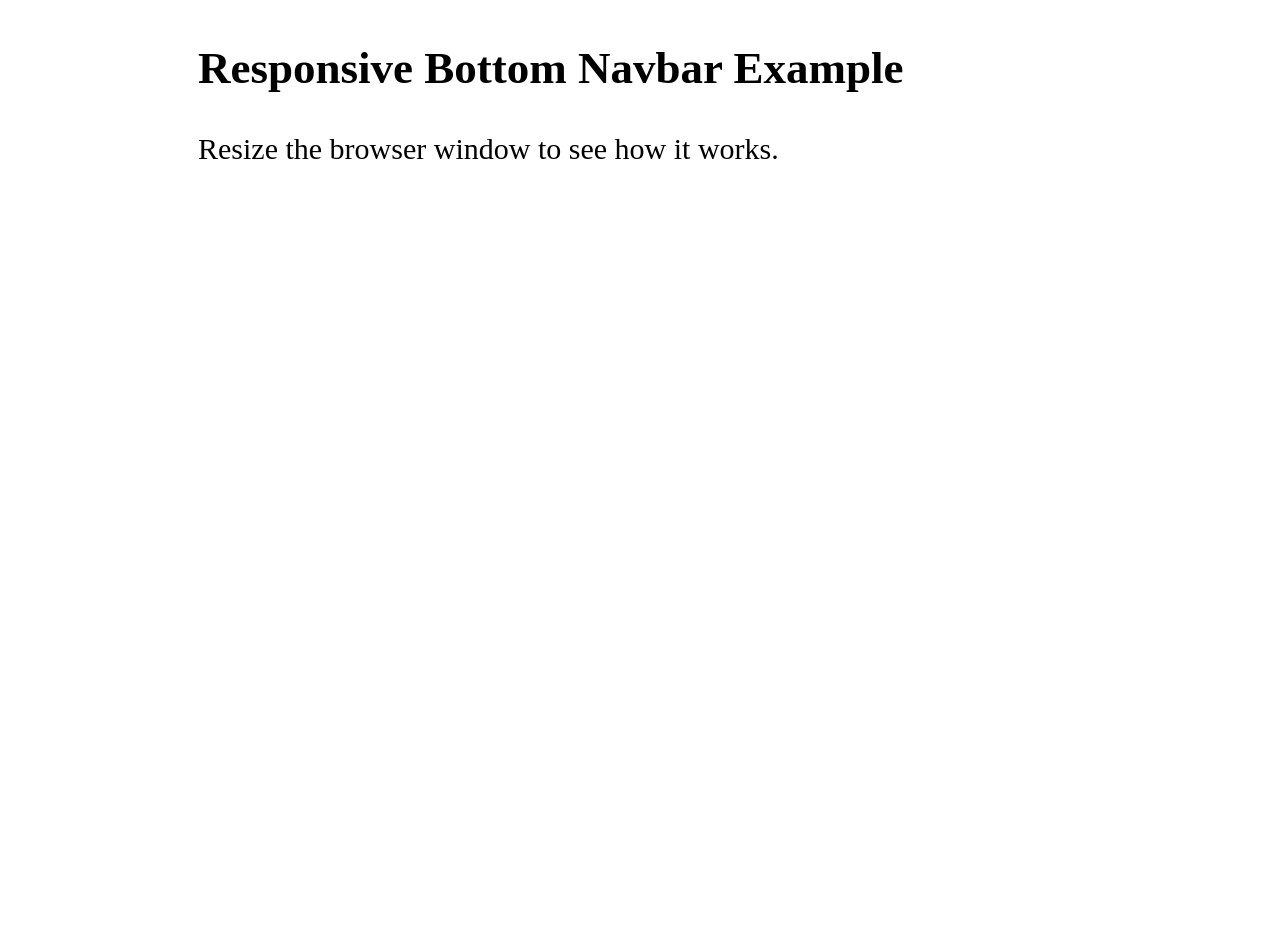
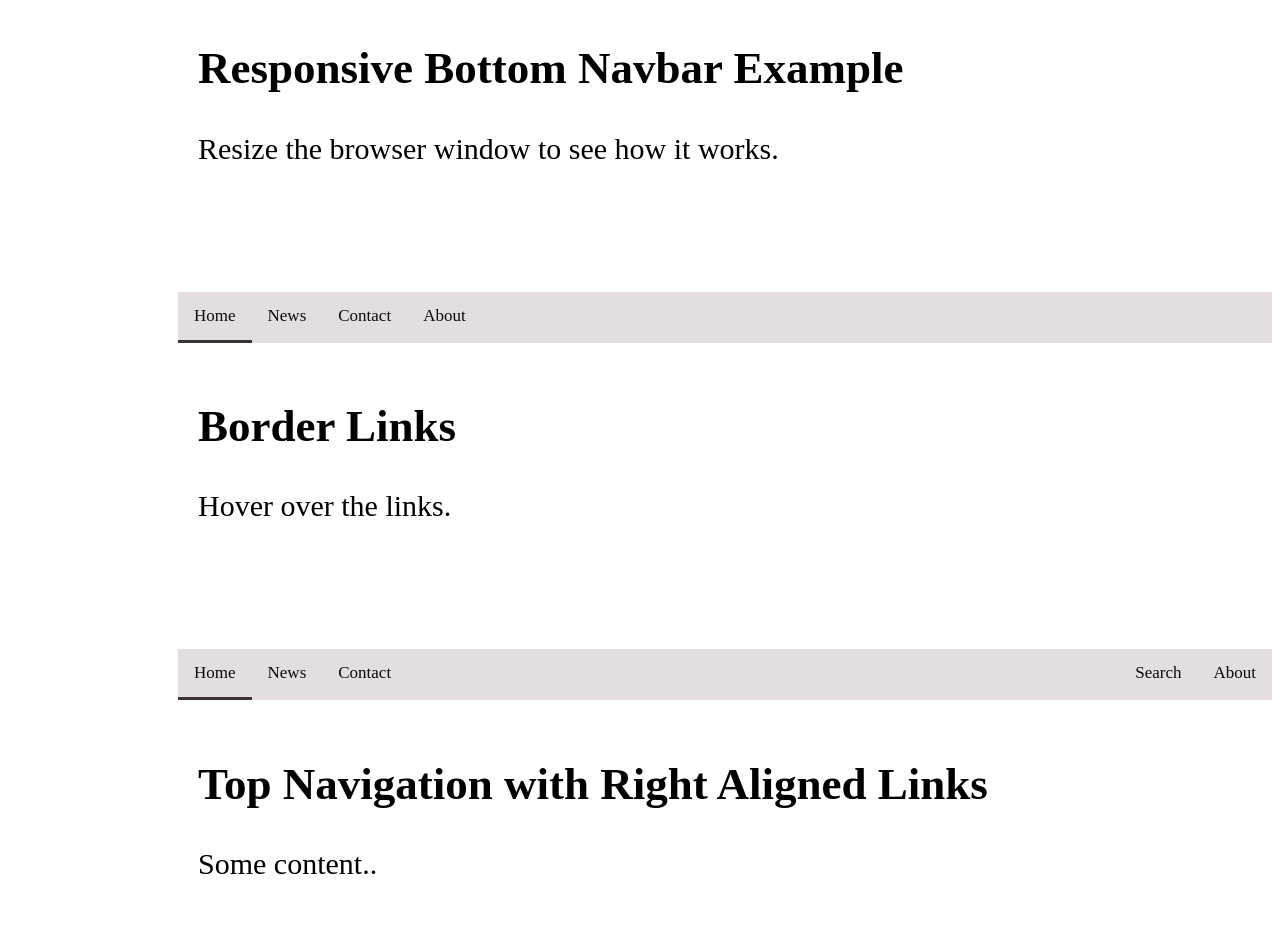
Before and after one commit to rokeyasarker49/28-06-2023, a plain HTML site: page index.html in a window 1280 px wide. Shown: the part 1542-2476 px from the top of the page. Before the commit the page ends 1842 px from the top, so only its background shows below. Drawn offline with Linux system fonts and the light colour scheme.

Commit message:
Add files via upload

```diff
--- a/index.html
+++ b/index.html
@@ -107,5 +107,38 @@
         <br>
         <br>
 
+        <!--bottom border nav links-->
+
+        <div class="topnav">
+                <a class="active" href="#home">Home</a>
+                <a href="#news">News</a>
+                <a href="#contact">Contact</a>
+                <a href="#about">About</a>
+        </div>
+
+        <div class="text6">
+                <h2>Border Links</h2>
+                <p>Hover over the links.</p>
+        </div>
+        <br>
+        <br>
+
+        <!--right Aligned menu links-->
+
+        <div class="topnav">
+                <a class="active" href="#home">Home</a>
+                <a href="#news">News</a>
+                <a href="#contact">Contact</a>
+                <div class="topnav-right">
+                  <a href="#search">Search</a>
+                  <a href="#about">About</a>
+                </div>
+        </div>
+
+        <div class="text7">
+                <h2>Top Navigation with Right Aligned Links</h2>
+                <p>Some content..</p>
+        </div>
+
 </body>
 </html>
--- a/style.css
+++ b/style.css
@@ -161,3 +161,51 @@ div.scrollmenu a:hover {
         }
 
 }
+
+/*bottom border nav links*/
+
+.text6 {
+        font-size: 30px;
+        margin-left: 170px;
+        padding: 20px;
+        margin-bottom: 40px;
+}
+
+.topnav {
+        overflow: hidden;
+        background-color: #e4dede;
+        margin-left: 170px;
+}
+
+.topnav a {
+        float: left;
+        font-size: 20px;
+        display: block;
+        color: rgb(11, 10, 10);
+        text-align: center;
+        padding: 14px 16px;
+        text-decoration: none;
+        font-size: 17px;
+        border-bottom: 3px solid transparent;
+}
+
+.topnav a:hover {
+        border-bottom: 3px solid rgb(43, 42, 42);
+}
+
+.topnav a.active {
+       border-bottom: 3px solid rgb(57, 51, 57);
+}
+
+/*right aligned menu links*/
+
+.topnav-right {
+        float: right;
+}
+
+.text7 {
+        font-size: 30px;
+        margin-left: 170px;
+        padding: 20px;
+        margin-bottom: 40px;
+}
```
